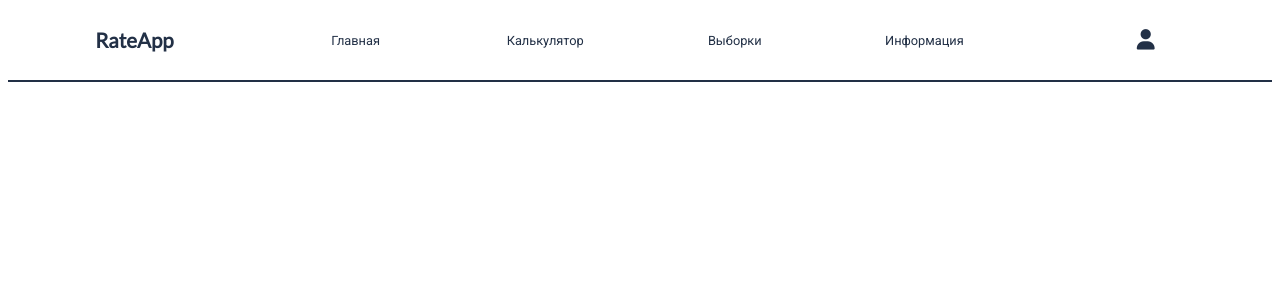
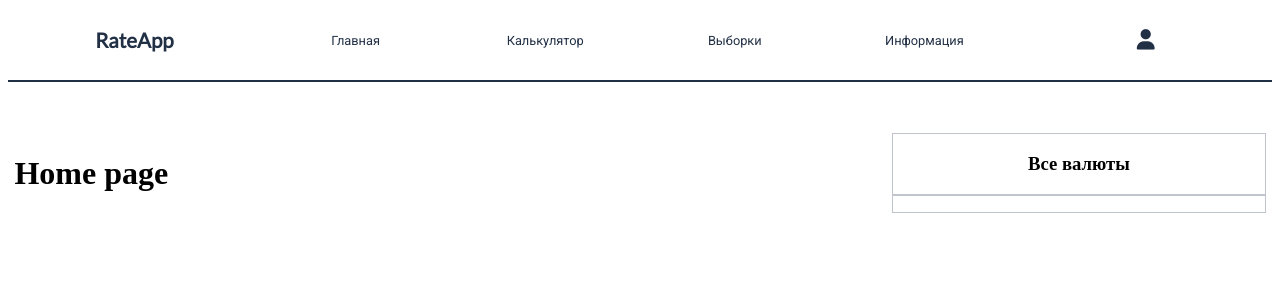
Before and after one commit to haliivi/react_exchange_rates, a React (Create React App) app: page /calc in a window 1280 px wide. Shown: the top 300 px of the page. Built offline with nearby package versions, Linux system fonts and the light colour scheme.

Commit message:
1) Added draft Home componnt. 2) Added Sidebar component and plug in in Layout.

```diff
--- a/src/components/Layout/Layout.jsx
+++ b/src/components/Layout/Layout.jsx
@@ -1,10 +1,20 @@
-import { addClass } from '../../hoc/AddClass'
-import { Header } from '../Header/Header'
+import { addClass } from '../../hoc/AddClass';
+import { Home } from '../../pages/Home/Home';
+import { Header } from '../Header/Header';
+import { Sidebar } from '../../components/Sidebar/Sidebar'
 import './Layout.scss'
 
 const Layout = () => {
     return (
-        <Header />
+        <>
+            <Header />
+            <div className="content">
+                <div className="routes">
+                    <Home />
+                </div>
+                <Sidebar />
+            </div>
+        </>
     )
 }
 
--- a/src/components/Layout/Layout.scss
+++ b/src/components/Layout/Layout.scss
@@ -3,3 +3,11 @@
     margin: 0 auto;
     padding: 0;
 }
+
+.content {
+    margin-top: 4vw;
+    padding: 0 .5vw 0 .5vw;
+    display: grid;
+    grid-template-columns: 2.8fr 1.2fr;
+    grid-column-gap: 0.5vw;
+}
--- /dev/null
+++ b/src/components/Sidebar/Sidebar.jsx
@@ -0,0 +1,16 @@
+import './Sidebar.scss'
+
+export const Sidebar = () => {
+    return (
+        <div className="sidebar">
+            <div className="sidebar-head">
+                <h3>Все валюты</h3>
+            </div>
+            <div className="sidebar-content">
+                <ul>
+                    <li></li>
+                </ul>
+            </div>
+        </div>
+    )
+}
--- /dev/null
+++ b/src/components/Sidebar/Sidebar.scss
@@ -0,0 +1,29 @@
+.sidebar {
+    border: 1px solid #bfc4cd;
+}
+
+.sidebar-head {
+    border-bottom: 1px solid #bfc4cd;
+    display: flex;
+    justify-content: center;
+    align-items: center;
+}
+
+.sidebar-content {
+    ul {
+        list-style: none;
+        margin: 0;
+        padding: 0;
+        li {
+            padding-left: 25%;
+            border-bottom: 1px solid #bfc4cd;
+            display: block;
+            display: flex;
+            justify-content: flex-start;
+            img {
+                width: 20px;
+                height: 15px;
+            }
+        }
+    }
+}
--- /dev/null
+++ b/src/pages/Home/Home.jsx
@@ -0,0 +1,7 @@
+import './Home.scss'
+
+export const Home = () => {
+    return (
+        <h1>Home page</h1>
+    )
+}
```
Also changed, not shown: src/pages/Home/Home.scss (added).
